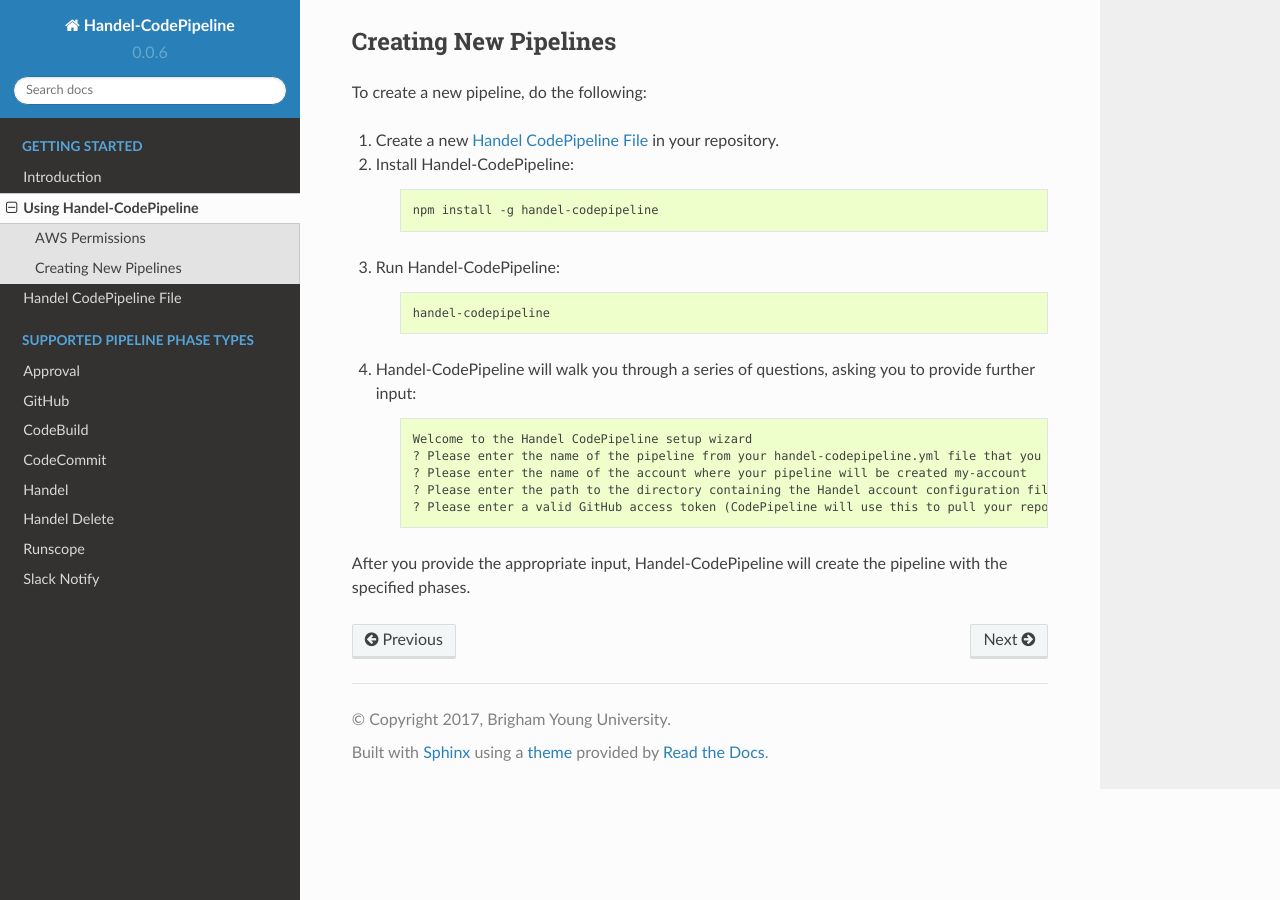
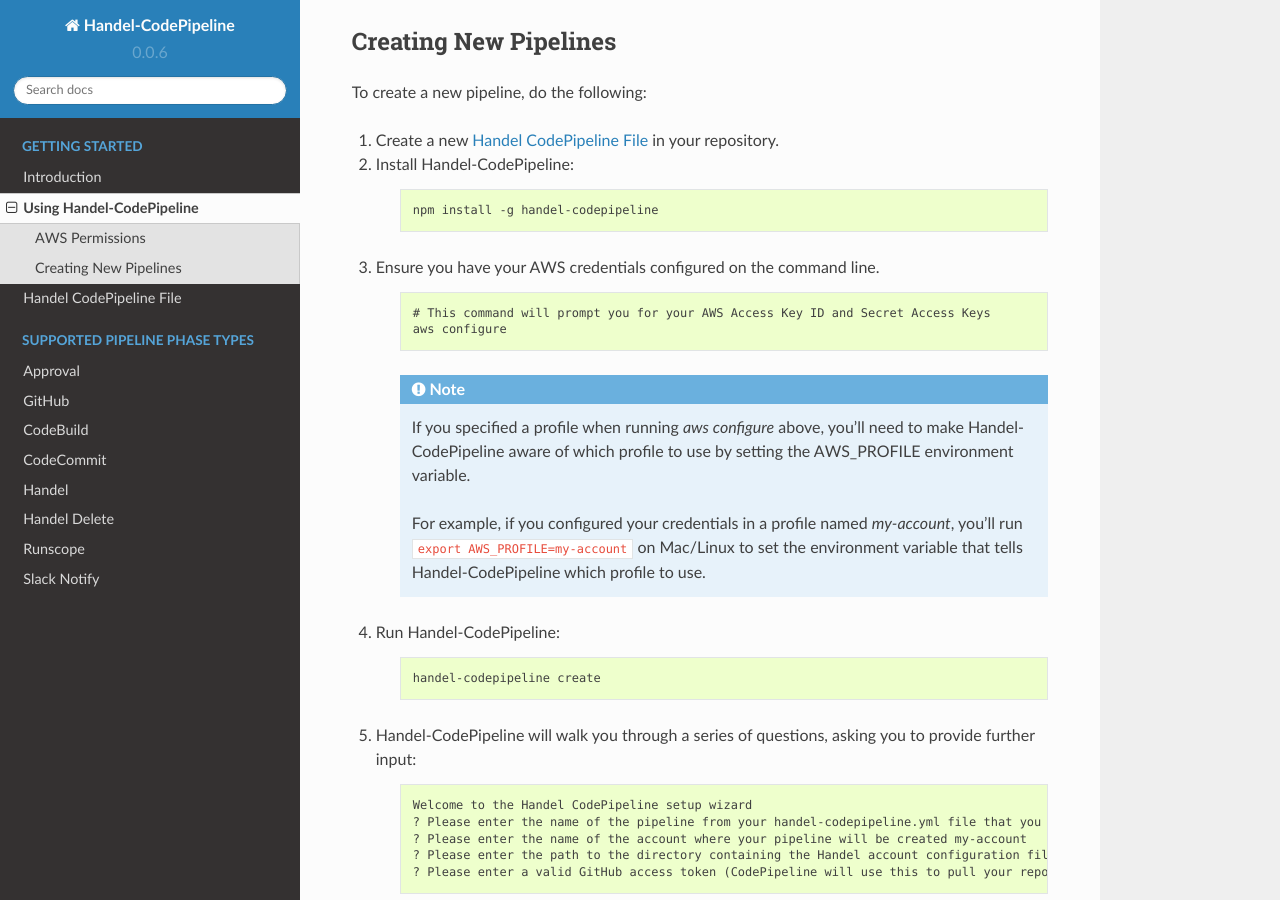
Before and after one commit to byu-oit/handel-codepipeline, a Sphinx documentation site: the page built from docs/getting-started/using-handel-codepipeline.rst, in a window 1280 px wide and 900 px high, scrolled down 479 px. Built offline with Sphinx 7.4.7 and the Read the Docs theme 2.0.0, drawn with Linux system fonts in a browser that asks for light colours.

Commit message:
Update handel-codepipeline docs for new CLI

```diff
--- a/docs/getting-started/introduction.rst
+++ b/docs/getting-started/introduction.rst
@@ -1,6 +1,8 @@
 Introduction
 ============
-Handel-CodePipeline is a command-line library that helps you create Continuous Delivery pipelines using the `Handel deployment library <https://handel.readthedocs.io>`_, running inside the AWS CodePipeline service. You can wire up these pipelines manually if you choose, but this library simplifies the process of setting up your pipeline.
+Handel-CodePipeline is a command-line library that helps you easily create Continuous Delivery pipelines in the AWS CodePipeline service.
+
+Included in this library is the support for doing deployments using the `Handel deployment library <https://handel.readthedocs.io>`_.
 
 How does this library work?
 ---------------------------
--- a/docs/getting-started/using-handel-codepipeline.rst
+++ b/docs/getting-started/using-handel-codepipeline.rst
@@ -19,13 +19,26 @@
 
         npm install -g handel-codepipeline
 
-3. Run Handel-CodePipeline:
+3. Ensure you have your AWS credentials configured on the command line.
 
     .. code-block:: none
 
-        handel-codepipeline
+        # This command will prompt you for your AWS Access Key ID and Secret Access Keys
+        aws configure
 
-4. Handel-CodePipeline will walk you through a series of questions, asking you to provide further input:
+    .. NOTE::
+
+        If you specified a profile when running *aws configure* above, you'll need to make Handel-CodePipeline aware of which profile to use by setting the AWS_PROFILE environment variable.
+
+        For example, if you configured your credentials in a profile named *my-account*, you'll run ``export AWS_PROFILE=my-account`` on Mac/Linux to set the environment variable that tells Handel-CodePipeline which profile to use.
+
+4. Run Handel-CodePipeline:
+
+    .. code-block:: none
+
+        handel-codepipeline create
+
+5. Handel-CodePipeline will walk you through a series of questions, asking you to provide further input:
 
     .. code-block:: none
 
--- a/docs/index.rst
+++ b/docs/index.rst
@@ -1,6 +1,6 @@
 Welcome to Handel-CodePipeline's documentation!
 ===============================================
-Handel-CodePipeline is a tool to easily create AWS CodePipelines, including support for Handel deployments.
+Handel-CodePipeline is a tool to easily create AWS CodePipelines, including support for `Handel <http://handel.readthedocs.io/en/latest/>`_ deployments.
 
 .. toctree::
    :maxdepth: 1
```
Also changed, not shown: 1 other file.
